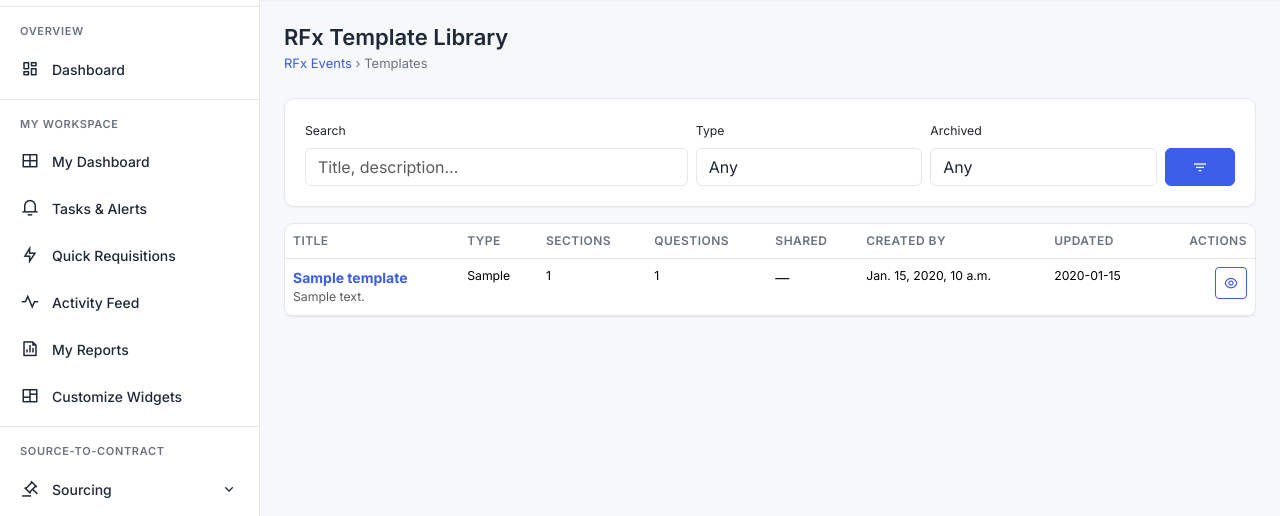
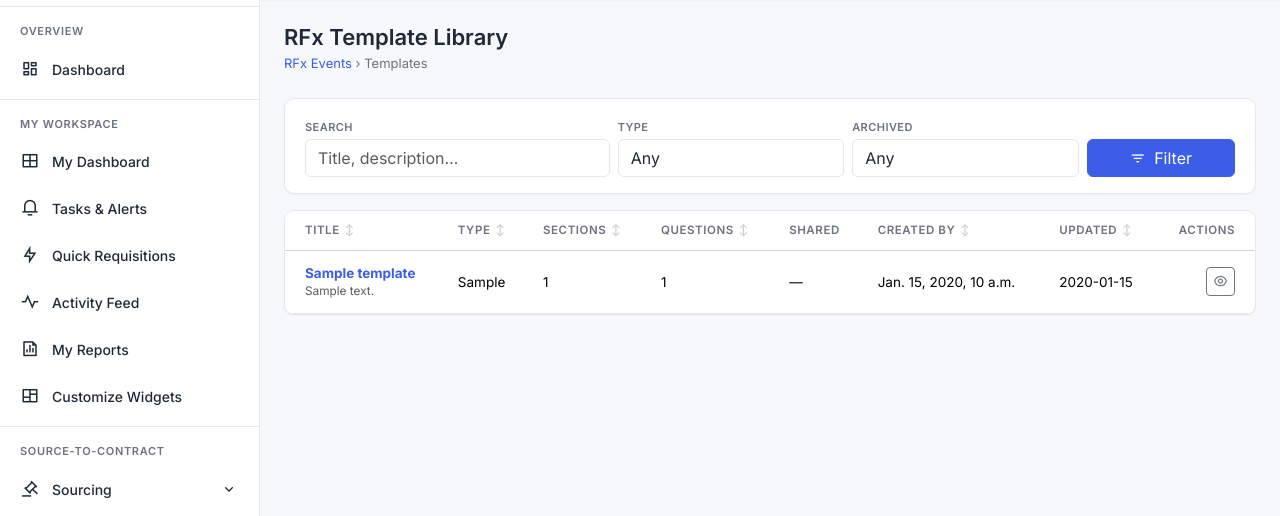
Before and after one commit to mnavaid925/NavPMS, a Django app: template templates/rfx/templates/list.html in a window 1280 px wide. Shown: the part 64-580 px from the top of the page. Run offline with Django 4.2, Linux system fonts and the light colour scheme; the template is opened without the code that fills it: most values are stand-ins (such as "Sample title", 1, 10 or a date in 2020); some libraries are stand-ins or nearby versions.

Commit message:
refactor(rfx): canonical list-table markup for RFx templates list

```diff
--- a/templates/rfx/templates/list.html
+++ b/templates/rfx/templates/list.html
@@ -9,7 +9,7 @@
       <a href="{% url 'rfx:event_list' %}">RFx Events</a> &rsaquo; Templates
     </div>
   </div>
-  <div>
+  <div class="d-flex gap-2">
     {% if can_manage %}
     <a href="{% url 'rfx:template_create' %}" class="btn btn-primary">
       <i class="ri-add-line me-1"></i> New template
@@ -18,15 +18,15 @@
   </div>
 </div>
 
-<div class="card mb-3">
+<div class="card filter-card mb-3">
   <div class="card-body">
-    <form method="get" class="row g-2 align-items-end">
-      <div class="col-md-5">
-        <label class="form-label small">Search</label>
+    <form method="get" class="row g-2 align-items-end" data-filter-autosubmit>
+      <div class="col-md-4">
+        <label class="form-label">Search</label>
         <input type="search" name="q" class="form-control" placeholder="Title, description…" value="{{ request.GET.q }}">
       </div>
       <div class="col-md-3">
-        <label class="form-label small">Type</label>
+        <label class="form-label">Type</label>
         <select name="rfx_type" class="form-select">
           <option value="">Any</option>
           {% for value, label in type_choices %}
@@ -35,27 +35,27 @@
         </select>
       </div>
       <div class="col-md-3">
-        <label class="form-label small">Archived</label>
+        <label class="form-label">Archived</label>
         <select name="archived" class="form-select">
           <option value="">Any</option>
           <option value="no" {% if request.GET.archived == 'no' %}selected{% endif %}>Active</option>
           <option value="yes" {% if request.GET.archived == 'yes' %}selected{% endif %}>Archived</option>
         </select>
       </div>
-      <div class="col-md-1">
-        <button class="btn btn-primary w-100"><i class="ri-filter-3-line"></i></button>
+      <div class="col-md-2 d-flex gap-2">
+        <button class="btn btn-primary flex-grow-1" type="submit"><i class="ri-filter-3-line me-1"></i> Filter</button>
+        <a href="{{ request.path }}" class="btn btn-outline-secondary filter-clear d-none" title="Clear filters"><i class="ri-close-line"></i></a>
       </div>
     </form>
   </div>
 </div>
 
-<div class="card">
-  <div class="card-body p-0">
-    <div class="table-responsive">
-    <table class="table table-hover mb-0">
+<div class="card table-card">
+  <div class="table-responsive">
+    <table class="table table-hover align-middle mb-0 list-table" data-sortable>
       <thead><tr>
-        <th>Title</th><th>Type</th><th>Sections</th><th>Questions</th><th>Shared</th>
-        <th>Created by</th><th>Updated</th><th class="text-end">Actions</th>
+        <th>Title</th><th>Type</th><th data-sort="number">Sections</th><th>Questions</th><th data-sort="none">Shared</th>
+        <th>Created by</th><th data-sort="date">Updated</th><th class="text-end" data-sort="none">Actions</th>
       </tr></thead>
       <tbody>
         {% for t in templates %}
@@ -72,28 +72,33 @@
           <td class="small">{% with sections=t.sections.all %}{% if sections %}{% for s in sections %}{{ s.questions.count }}{% if not forloop.last %}+{% endif %}{% endfor %}{% else %}0{% endif %}{% endwith %}</td>
           <td>{% if t.is_shared %}<i class="ri-check-line text-success"></i>{% else %}—{% endif %}</td>
           <td class="small">{{ t.created_by|default:'—' }}</td>
-          <td class="small">{{ t.updated_at|date:'Y-m-d' }}</td>
-          <td class="text-end">
-            <a href="{% url 'rfx:template_detail' t.pk %}" class="btn btn-sm btn-outline-primary" title="View"><i class="ri-eye-line"></i></a>
+          <td class="small" data-sort-value="{{ t.updated_at|date:'c' }}">{{ t.updated_at|date:'Y-m-d' }}</td>
+          <td class="text-end actions-cell">
+            <a href="{% url 'rfx:template_detail' t.pk %}" class="btn btn-sm btn-icon btn-outline-secondary" title="View"><i class="ri-eye-line"></i></a>
             {% if can_manage %}
-            <a href="{% url 'rfx:template_edit' t.pk %}" class="btn btn-sm btn-outline-primary" title="Edit"><i class="ri-pencil-line"></i></a>
+            <a href="{% url 'rfx:template_edit' t.pk %}" class="btn btn-sm btn-icon btn-outline-primary" title="Edit"><i class="ri-pencil-line"></i></a>
             <form method="post" action="{% url 'rfx:template_delete' t.pk %}" class="d-inline"
                   onsubmit="return confirm('Delete template {{ t.title }}?');">
               {% csrf_token %}
-              <button class="btn btn-sm btn-outline-danger" title="Delete"><i class="ri-delete-bin-line"></i></button>
+              <button class="btn btn-sm btn-icon btn-outline-danger" title="Delete"><i class="ri-delete-bin-line"></i></button>
             </form>
             {% endif %}
           </td>
         </tr>
         {% empty %}
-        <tr><td colspan="8" class="text-center text-muted py-4">
-          No templates yet.
-          {% if can_manage %}<a href="{% url 'rfx:template_create' %}">Create one</a>.{% endif %}
-        </td></tr>
+        <tr>
+          <td colspan="8" class="p-0 border-0">
+            {% if can_manage %}
+              {% url 'rfx:template_create' as create_url %}
+              {% include 'partials/_empty_state.html' with icon='ri-file-copy-2-line' title='No templates found' message='Adjust your search or filters, or create a reusable RFx template.' create_url=create_url create_label='New template' %}
+            {% else %}
+              {% include 'partials/_empty_state.html' with icon='ri-file-copy-2-line' title='No templates found' message='Adjust your search or filters.' %}
+            {% endif %}
+          </td>
+        </tr>
         {% endfor %}
       </tbody>
     </table>
-    </div>
   </div>
 </div>
 {% endblock %}
```
